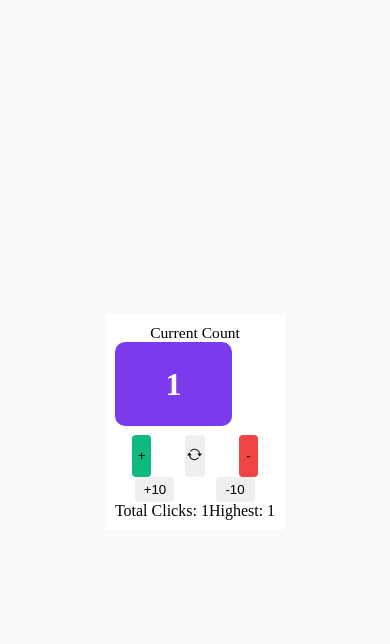
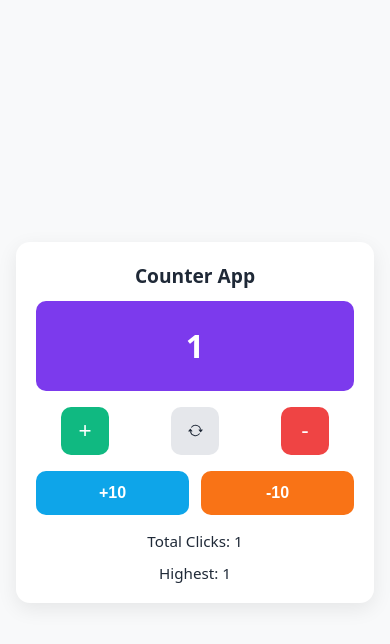
Before and after one commit to Rishp-3/21-Frontend-Peroject, a plain HTML site: page 05 Counter App/index.html in a window 390 px wide. Both pictures are taken after a click on the button "Increment by 1". Drawn offline with Linux system fonts and the light colour scheme.

Commit message:
fix(05-counter): change(delta) helper, rename typo classes, output element + aria-labels, 44px tap targets, responsive CSS, README

```diff
--- a/05 Counter App/index.html
+++ b/05 Counter App/index.html
@@ -3,20 +3,22 @@
   <head>
     <meta charset="UTF-8" />
     <meta name="viewport" content="width=device-width, initial-scale=1.0" />
+    <meta name="description" content="A simple counter app with +1/-1, ±10 buttons, reset, total clicks and highest value tracking." />
     <link rel="stylesheet" href="style.css" />
-    <title>Counter</title>
+    <title>Counter App</title>
   </head>
   <body>
-    <div class="container">
-      <div class="con-text">
-        <p>Current Count</p>
+    <main class="container">
+      <h1 class="con-text">Counter App</h1>
+
+      <!-- Counter value is an <output>, not a heading (a11y fix). -->
+      <div class="count">
+        <output class="ans" id="countValue" aria-live="polite" aria-label="Current count">0</output>
       </div>
-      <div class="count">
-        <h1 class="ans">0</h1>
-      </div>
+
       <div class="btn">
-        <button class="increment butt">+</button>
-        <button class="reset butt">
+        <button type="button" class="increment butt" aria-label="Increment by 1">+</button>
+        <button type="button" class="reset butt" aria-label="Reset">
           <svg
             xmlns="http://www.w3.org/2000/svg"
             width="15"
@@ -24,6 +26,7 @@
             fill="currentColor"
             class="bi bi-arrow-repeat"
             viewBox="0 0 16 16"
+            aria-hidden="true"
           >
             <path
               d="M11.534 7h3.932a.25.25 0 0 1 .192.41l-1.966 2.36a.25.25 0 0 1-.384 0l-1.966-2.36a.25.25 0 0 1 .192-.41zm-11 2h3.932a.25.25 0 0 0 .192-.41L2.692 6.23a.25.25 0 0 0-.384 0L.342 8.59A.25.25 0 0 0 .534 9z"
@@ -34,17 +37,20 @@
             ></path>
           </svg>
         </button>
-        <button class="decrement butt">-</button>
+        <button type="button" class="decrement butt" aria-label="Decrement by 1">-</button>
       </div>
+
       <div class="btn">
-        <button class="incres10 ">+10</button>
-        <button class="decres10 ">-10</button>
+        <!-- Typo classes renamed: incres10 -> inc-ten, decres10 -> dec-ten -->
+        <button type="button" class="inc-ten">+10</button>
+        <button type="button" class="dec-ten">-10</button>
       </div>
+
       <div class="data">
         <p>Total Clicks: <span class="total">0</span></p>
         <p>Highest: <span class="highest">0</span></p>
       </div>
-    </div>
+    </main>
     <script src="main.js"></script>
   </body>
 </html>
--- a/05 Counter App/main.js
+++ b/05 Counter App/main.js
@@ -1,47 +1,32 @@
-let ans = document.querySelector(".ans");
-let increment = document.querySelector(".increment");
-let reset = document.querySelector(".reset");
-let decrement = document.querySelector(".decrement");
-let incBy10 = document.querySelector(".incres10");
-let decBy10 = document.querySelector(".decres10");
-let total = document.querySelector(".total");
-let highest = document.querySelector(".highest");
+// Counter App — single change(delta) helper removes the repeated handlers.
+const ans = document.querySelector(".ans");
+const totalEl = document.querySelector(".total");
+const highestEl = document.querySelector(".highest");
+
 let num = 0;
-let totalClick = 0;
+let totalClicks = 0;
 let highestNum = 0;
-increment.addEventListener("click", () => {
-  num = num + 1;
+
+function render() {
   ans.innerText = num;
-  clickUpdate();
-  highestUpdate();
+  totalEl.innerText = totalClicks;
+  highestEl.innerText = highestNum;
+}
+
+function change(delta) {
+  num += delta;
+  totalClicks += 1;
+  if (num > highestNum) highestNum = num; // "Highest" tracks max value reached
+  render();
+}
+
+document.querySelector(".increment").addEventListener("click", () => change(+1));
+document.querySelector(".decrement").addEventListener("click", () => change(-1));
+document.querySelector(".inc-ten").addEventListener("click", () => change(+10));
+document.querySelector(".dec-ten").addEventListener("click", () => change(-10));
+// Reset zeroes the count but keeps Total Clicks / Highest stats (original behavior).
+document.querySelector(".reset").addEventListener("click", () => {
+  num = 0;
+  totalClicks += 1;
+  render();
 });
-reset.addEventListener("click", () => {
-  num = 0;
-  ans.innerText = num;
-  clickUpdate();
-});
-decrement.addEventListener("click", () => {
-  num = num - 1;
-  ans.innerText = num;
-  clickUpdate();
-});
-incBy10.addEventListener("click", () => {
-  num = num + 10;
-  ans.innerText = num;
-  clickUpdate();
-  highestUpdate();
-});
-decBy10.addEventListener("click", () => {
-  num = num - 10;
-  ans.innerText = num;
-  clickUpdate();
-});
-
-function highestUpdate() {
-  highestNum = highestNum > num ? highestNum : num;
-  highest.innerText = highestNum;
-}
-function clickUpdate() {
-  totalClick = totalClick + 1;
-  total.innerText = totalClick;
-}
--- a/05 Counter App/style.css
+++ b/05 Counter App/style.css
@@ -1,68 +1,100 @@
-* {
+/* Counter App — responsive, accessible styles */
+*,
+*::before,
+*::after {
   margin: 0;
-  padding: 0px;
-  color: #000;
+  padding: 0;
+  box-sizing: border-box;
 }
+
 body {
-  height: 100vh;
-  width: 100vw;
+  min-height: 100vh;
   display: flex;
   justify-content: center;
   align-items: center;
   background-color: #f8f9fa;
+  font-family: system-ui, -apple-system, "Segoe UI", Roboto, sans-serif;
+  color: #1f2937; /* was `* { color:#000 }` universal rule — scoped to body now */
+  padding: 16px;
 }
+
 .container {
   background-color: #fff;
-  padding: 10px;
+  padding: clamp(20px, 5vw, 32px);
+  border-radius: 14px;
+  box-shadow: 0 6px 20px rgba(0, 0, 0, 0.08);
+  width: min(420px, 100%);
 }
+
 .con-text {
-  display: flex;
-  justify-content: center;
-  font-size: 4vw;
+  text-align: center;
+  font-size: clamp(1.2rem, 4vw, 1.6rem);
+  margin-bottom: 12px;
 }
+
 .count {
   display: flex;
   justify-content: center;
   align-items: center;
   background-color: #7c3aed;
-  height: 10vh;
-  width: 30vw;
-  margin-bottom: 1vh;
+  height: 90px;
+  margin-bottom: 16px;
   border-radius: 10px;
 }
+
 .ans {
-  color: white;
+  color: #fff;
+  font-size: clamp(2rem, 8vw, 3rem);
+  font-weight: 700;
+  font-variant-numeric: tabular-nums;
 }
+
 .btn {
   display: flex;
   justify-content: space-around;
+  gap: 12px;
+  margin-bottom: 16px;
 }
+
+/* Minimum 44px tap targets (was 5vw ≈ 19px on mobile) */
 .butt {
-  height: 5vh;
-  width: 5vw;
+  height: 48px;
+  min-width: 48px;
   border: none;
-  border-radius: 1vw;
+  border-radius: 10px;
+  font-size: 1.4rem;
+  cursor: pointer;
 }
-.increment {
-  background-color: #10b981;
+
+.increment { background-color: #10b981; color: #fff; }
+.reset     { background-color: #e5e7eb; color: #1f2937; display: grid; place-items: center; }
+.decrement { background-color: #ef4444; color: #fff; }
+
+/* +10 / -10 are identical size (previously only one had a fixed height) */
+.inc-ten,
+.dec-ten {
+  flex: 1;
+  height: 44px;
+  border: none;
+  border-radius: 10px;
+  font-size: 1rem;
+  font-weight: 600;
+  cursor: pointer;
+  color: #fff;
 }
-.reset {
-}
-.decrement {
-  background-color: #ef4444;
-}
-.incres10 {
-  width: 10vw;
-  border: none;
-  border-radius: 1vw;
-  height: 25px;
-}
-.decres10 {
-  width: 10vw;
-  border: none;
-  border-radius: 1vw;
-}
+.inc-ten { background-color: #0ea5e9; }
+.dec-ten { background-color: #f97316; }
+
+button:hover { filter: brightness(0.93); }
+button:focus-visible { outline: 3px solid #7c3aed; outline-offset: 2px; }
+
 .data {
   display: flex;
   justify-content: space-between;
+  gap: 12px;
+  font-size: 0.95rem;
 }
+
+@media (max-width: 480px) {
+  .data { flex-direction: column; text-align: center; }
+}
```
Also changed, not shown: 05 Counter App/README.md (added).
